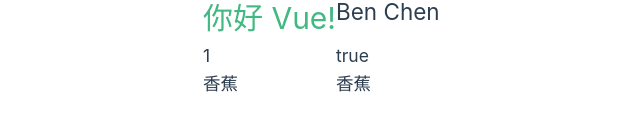
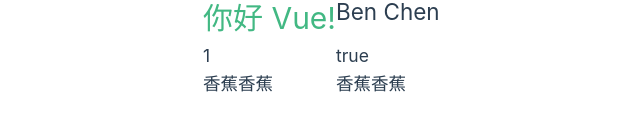
Before and after one commit to 0963488492xx/EEIT023_20260805, a Vue app in the folder vue01/: page / in a window 1280 px wide. Shown: the part 354-484 px from the top of the page, without its empty margins (304-944 px from the left). Built offline with nearby package versions, Linux system fonts and the light colour scheme.

Commit message:
ref array test

```diff
--- a/vue01/src/Test01.vue
+++ b/vue01/src/Test01.vue
@@ -9,6 +9,8 @@
 
 count.value++
 count2++
+items.value.push('草莓')
+items.value[count.value] = '香蕉香蕉'
 </script>
 
 <template>
```
